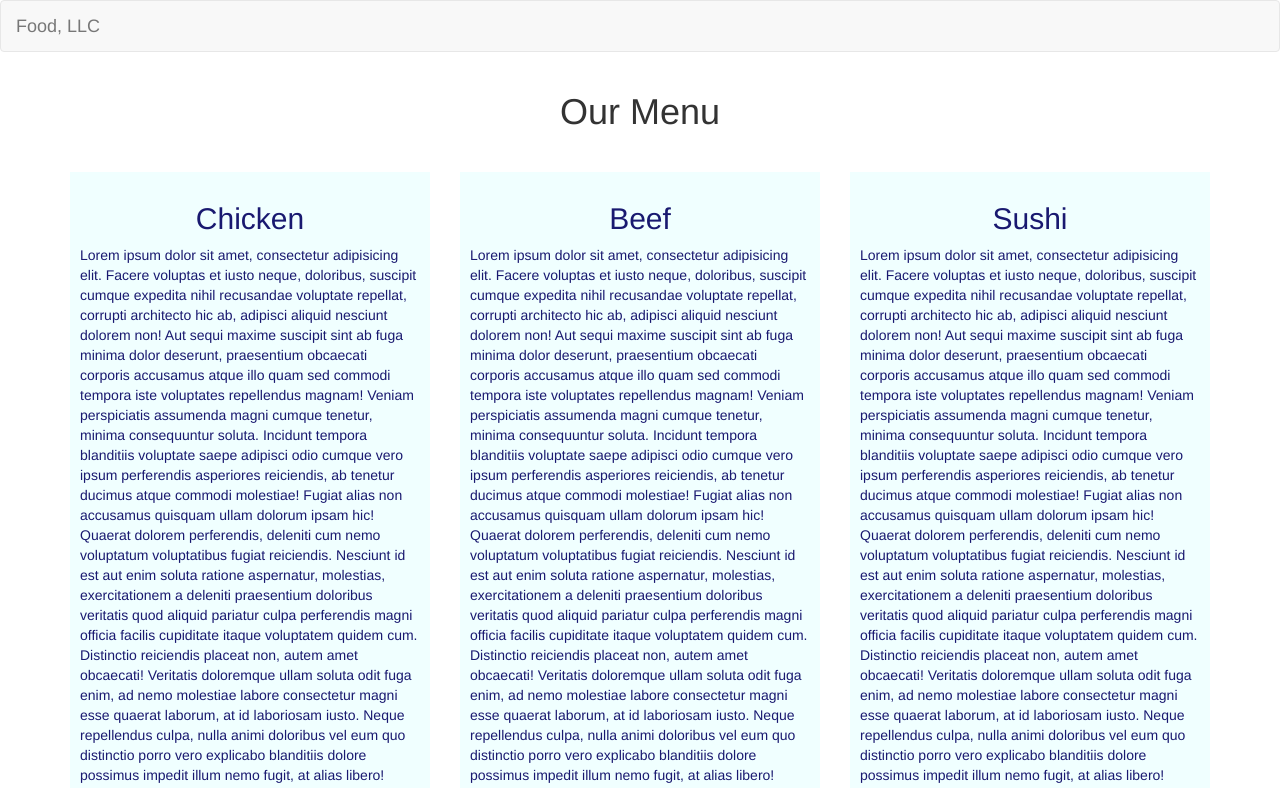
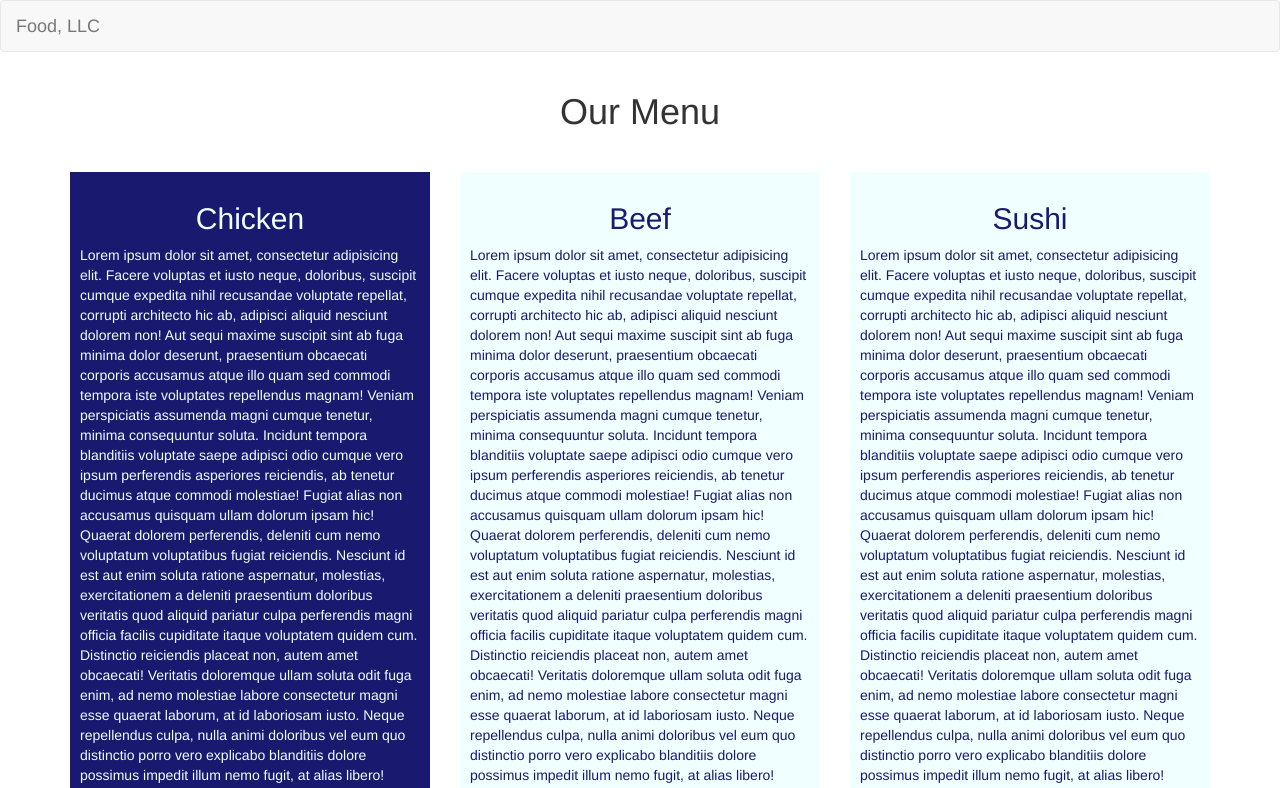
Before and after one commit to ShengShengZ/HTML_CSS_Javascript_for_Web_Dev, a plain HTML site: page Assignment3/index.html in a window 1280 px wide. In both pictures the pointer is over the element 250 px from the left and 588 px from the top of the page. Shown: the top 788 px of the page. Drawn offline with Linux system fonts and the light colour scheme.

Commit message:
add hover

```diff
--- a/Assignment3/css/styles.css
+++ b/Assignment3/css/styles.css
@@ -8,6 +8,10 @@ div.section{
 	margin-top: 30px;
 	margin-bottom: 30px;
 }
+div.section:hover{
+	color: #F0FFFF;
+	background-color: #191970;
+}
 #top {
 	position: absolute;
 }
```
